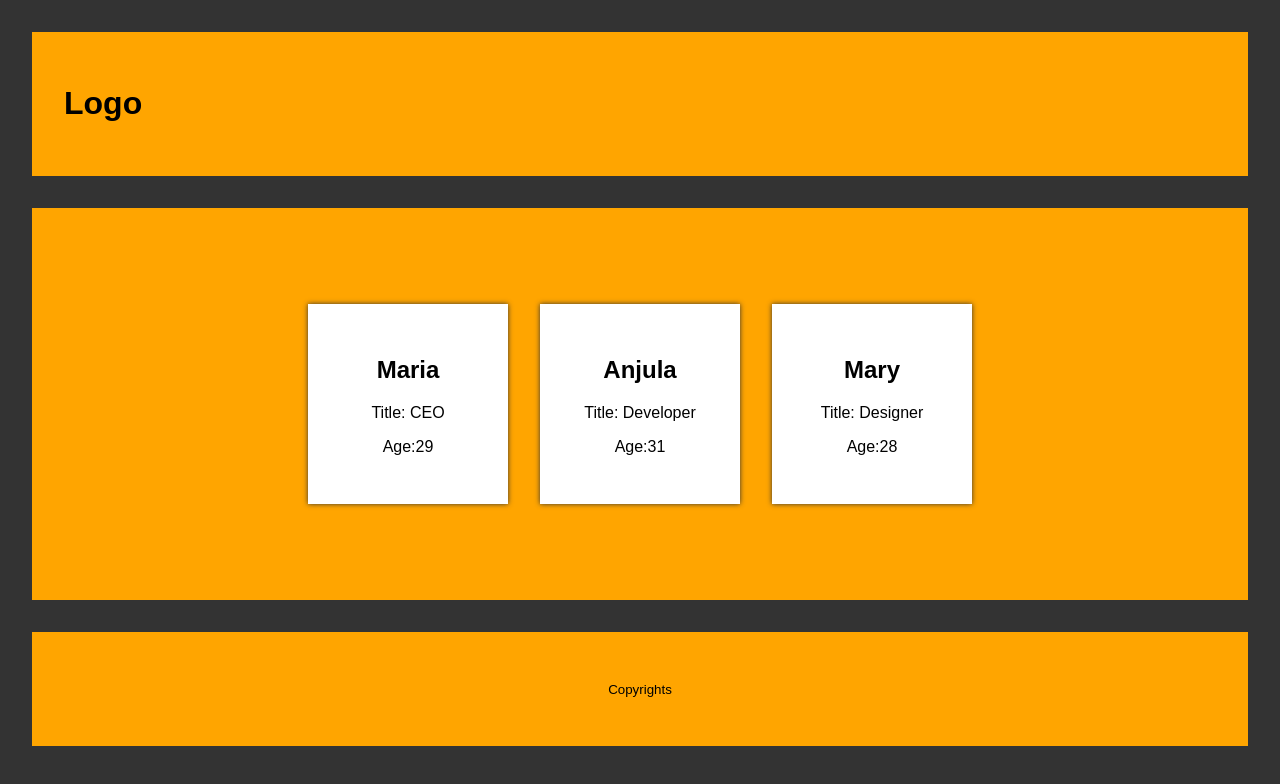
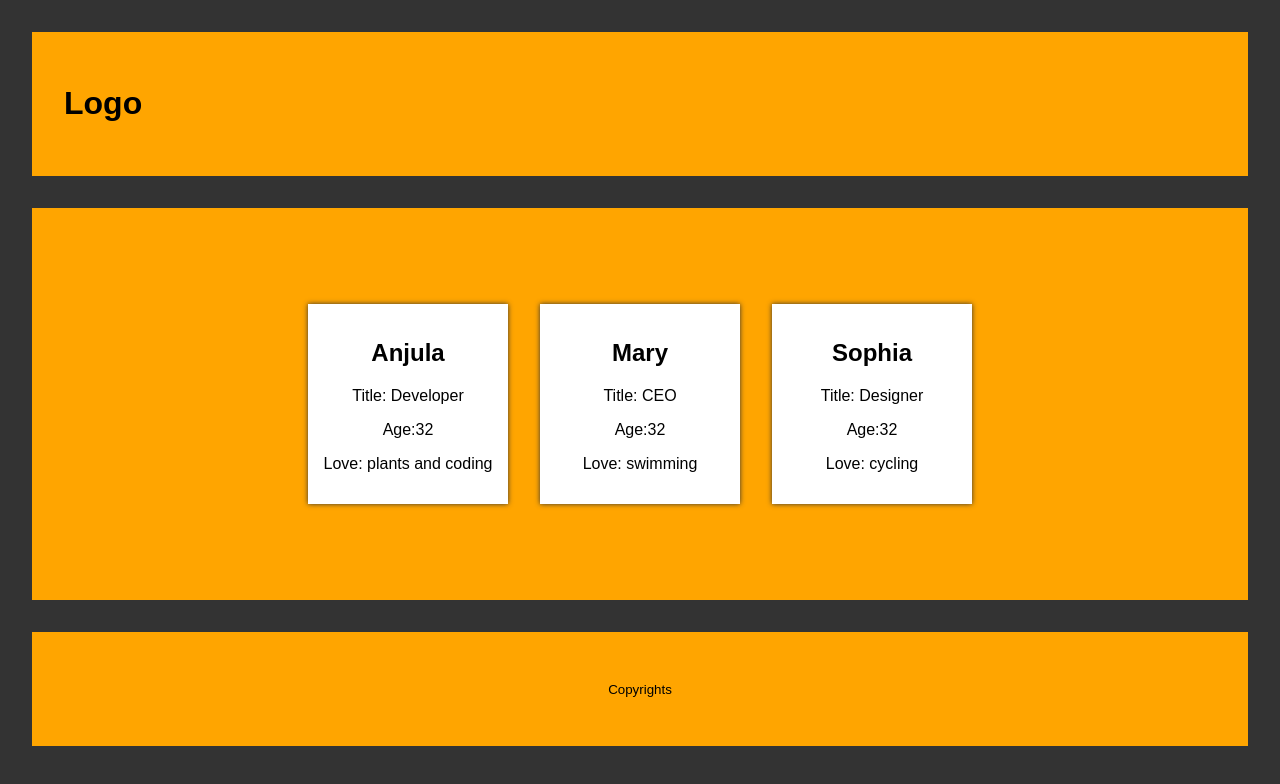
Before and after one commit to meanjula/boxes_2, a React (Create React App) app: page / in a window 1280 px wide. Shown: the top 784 px of the page. Built offline with nearby package versions, Linux system fonts and the light colour scheme.

Commit message:
created main class component and state

```diff
--- a/src/App.js
+++ b/src/App.js
@@ -2,16 +2,16 @@
 import './App.css';
 import Header from "./components/Header";
 import Footer from "./components/Footer"
-import Main from "./components/Main"
+import Main from "./components/MainClas"
 
 function App() {
+
   return (
     <div>
       <Header/>
       <Main/>
       <Footer/>
     </div>
-
-    )
+    );
 }
 export default App;
--- a/src/components/Box.js
+++ b/src/components/Box.js
@@ -5,6 +5,7 @@ const Box=(props)=>{
 		  <h2>{props.name}</h2>
 		  <p>Title: {props.title}</p>
 		  <p>Age:{props.age}</p>
+		  <p>Love: {props.love}</p>
 		</div>
 	  </div>
 	)
--- a/src/components/Main.js
+++ b/src/components/Main.js
@@ -1,3 +1,4 @@
+import { render } from "react-dom";
 import Box from "./Box"
 const Main=()=>{
 	return(
@@ -7,5 +8,6 @@ const Main=()=>{
 		<Box name="Mary" title="Designer" age="28"/>
 	  </main>
 	)
-  }
+  };
+
   export default Main;
--- /dev/null
+++ b/src/components/MainClas.js
@@ -0,0 +1,37 @@
+import React,{ Component } from "react";
+import Box from "./Box";
+
+class MainClas extends Component{
+	state={
+		persons:[
+			{name:'Anjula', age:32, title:'Developer', love:'plants and coding'},
+		    {name:'Mary', age:32, title:'CEO',love:'swimming'},
+		    {name:'Sophia', age:32, title:'Designer',love:'cycling'},
+		]}
+	render(){
+		return(
+			<main>
+			<Box
+			name={this.state.persons[0].name}
+			age={this.state.persons[0].age}
+			title={this.state.persons[0].title}
+			love={this.state.persons[0].love}
+			/>
+			<Box
+			name={this.state.persons[1].name}
+			age={this.state.persons[1].age}
+			title={this.state.persons[1].title}
+			love={this.state.persons[1].love}
+			/>
+			<Box
+			name={this.state.persons[2].name}
+			age={this.state.persons[2].age}
+			title={this.state.persons[2].title}
+			love={this.state.persons[2].love}
+			/>
+
+		  </main>
+		);
+	}
+}
+export default MainClas;
```
